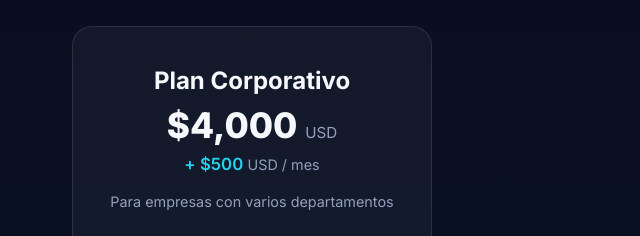
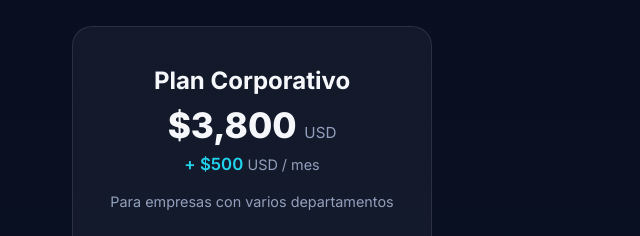
Before and after one commit to innovaai34-bit/innova-ai-web, a plain HTML site: page index.html in a window 1280 px wide. Shown: the part 6253-6489 px from the top of the page, 0-640 px from the left. Drawn offline with Linux system fonts and the light colour scheme.

Commit message:
Update index.html

```diff
--- a/index.html
+++ b/index.html
@@ -372,7 +372,7 @@ footer { background: var(--bg-3); color: white; padding: 4rem 0 2rem; border-top
             <div class="pricing-card fade-in">
                 <div class="pricing-header">
                     <h3 data-i18n="p.corp.name">Plan Corporativo</h3>
-                    <div class="setup-fee">$4,000 <span>USD</span></div>
+                    <div class="setup-fee">$3,800 <span>USD</span></div>
                     <div class="monthly-fee">+ $500 <span>USD / mes</span></div>
                     <p data-i18n="p.corp.tag">Para empresas con varios departamentos</p>
                 </div>
```
